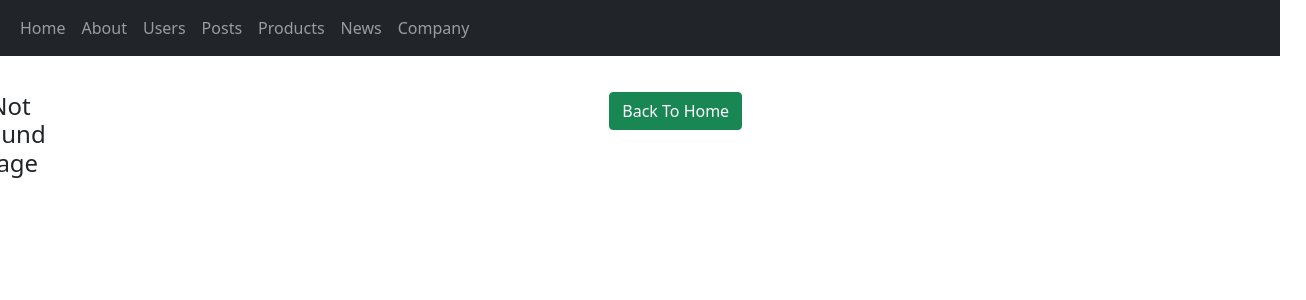
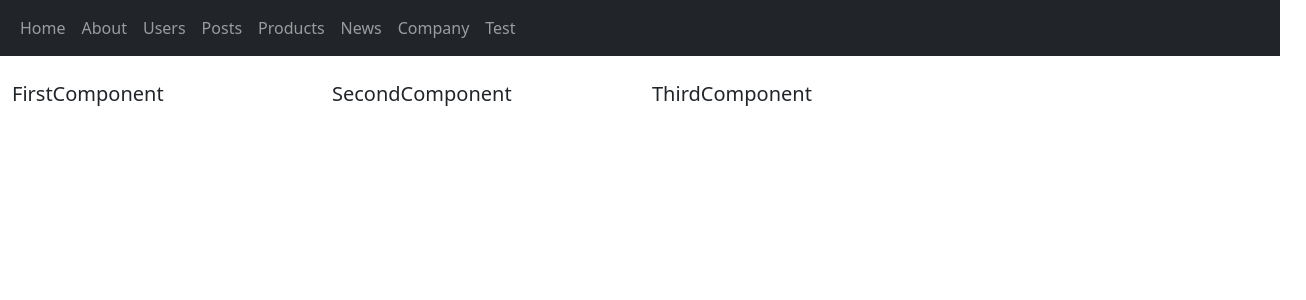
Before and after one commit to nayeftechno/next-2022, a Next.js app: page /test in a window 1280 px wide. Before the commit this address had no page. Shown: the top 300 px of the page, 1306 px wide, since content can reach past the window. Built offline with nearby package versions, Linux system fonts and the light colour scheme.

Commit message:
Commit changes

```diff
--- /dev/null
+++ b/components/FirstComponent.tsx
@@ -0,0 +1,5 @@
+export default function FirstComponent(){
+    return(<div>
+        <h5>FirstComponent</h5>
+    </div>);
+};
--- a/components/Navbar.tsx
+++ b/components/Navbar.tsx
@@ -50,6 +50,11 @@ function Navbar(): JSX.Element {
                         <a className="nav-link">Company</a>
                     </Link>
                 </li>
+                <li className='nav-item'>
+                    <Link href={'/test'}>
+                        <a className="nav-link">Test</a>
+                    </Link>
+                </li>
             </ul>
         </div>
     </nav>);
--- /dev/null
+++ b/components/SecondComponent.tsx
@@ -0,0 +1,5 @@
+export default function SecondComponent(){
+    return(<div>
+        <h5>SecondComponent</h5>
+    </div>);
+};
--- /dev/null
+++ b/components/ThirdComponent.tsx
@@ -0,0 +1,5 @@
+export default function ThirdComponent(){
+    return(<div>
+        <h5>ThirdComponent</h5>
+    </div>);
+};
--- /dev/null
+++ b/pages/test/index.tsx
@@ -0,0 +1,18 @@
+import FirstComponent from "@/components/FirstComponent";
+import SecondComponent from "@/components/SecondComponent";
+import ThirdComponent from "@/components/ThirdComponent";
+export default function TestPage(){
+    return(<div className="row">
+        <div className="col-md-3">
+            <FirstComponent/>
+        </div>
+        <div className="col-md-3">
+            <SecondComponent/>
+        </div>
+        <div className="col-md-3">
+            <ThirdComponent/>
+        </div>
+        <div className="col-md-3">
+        </div>
+    </div>);
+};
```
